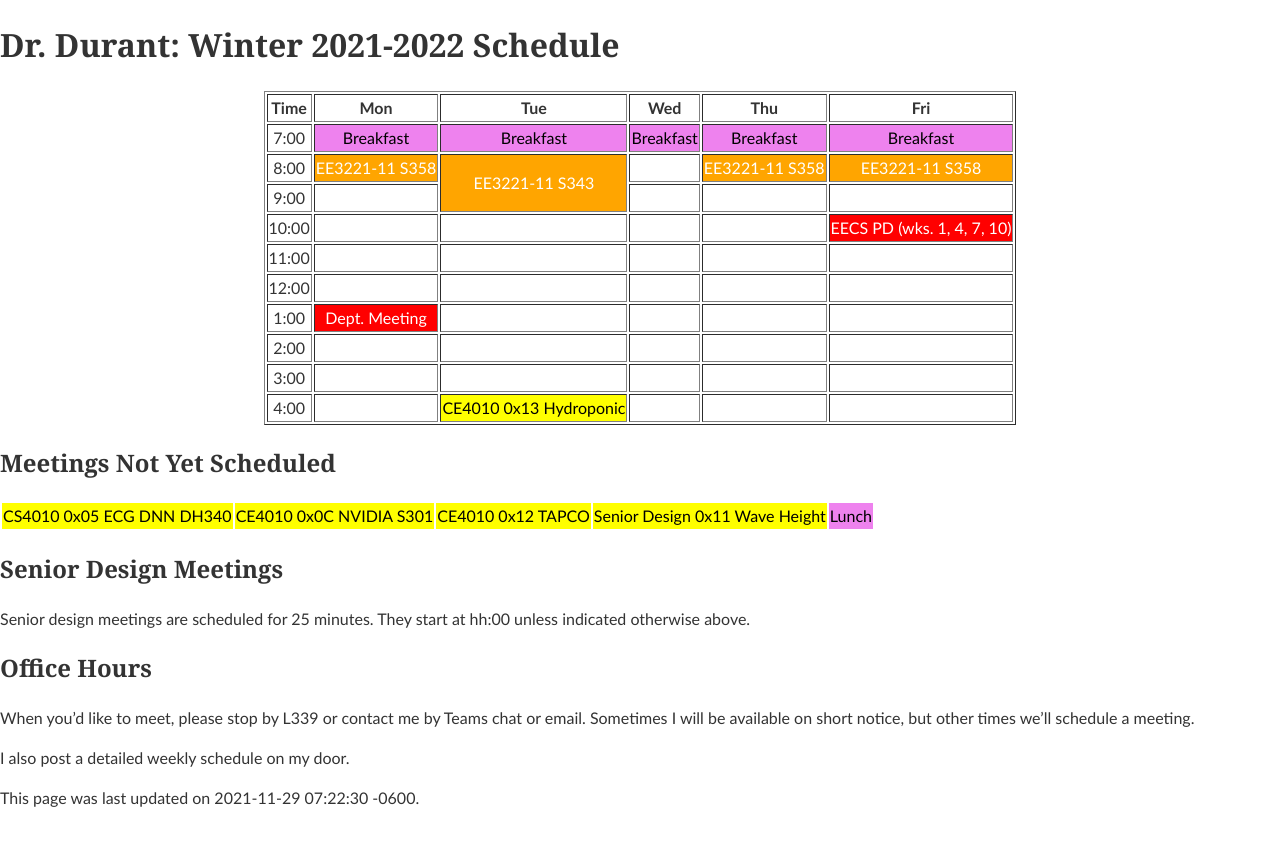
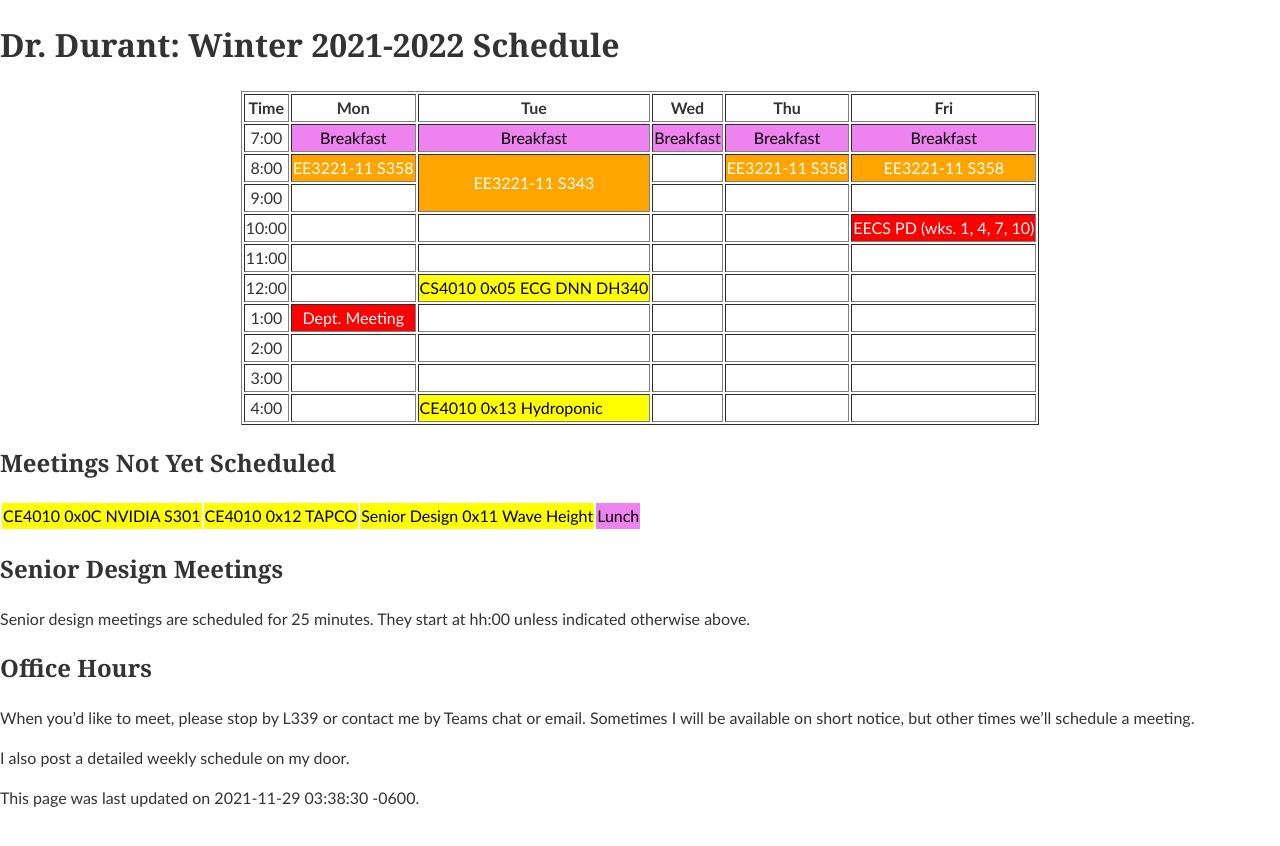
Before and after one commit to edurant/edurant.github.io, a Jekyll site: the page built from sched/w2122.md, in a window 1280 px wide. Shown: the top 846 px of the page. Built offline with Jekyll 4.4.1, drawn with Linux system fonts in a browser that asks for light colours.

Commit message:
scheduled senior design team

```diff
--- a/sched/w2122.md
+++ b/sched/w2122.md
@@ -1,6 +1,6 @@
 ---
 title: "Dr. Durant: Winter 2021-2022 Schedule"
-date: 2021-11-29 07:22:30 -0600
+date: 2021-11-29 03:38:30 -0600
 ---
 
 <style type="text/css">
@@ -19,7 +19,7 @@ td.lunch  { background-color: violet;  color: black; }
 <tr><td>9:00</td>       <td>&nbsp;</td>                                                                             <td>&nbsp;</td>                     <td>&nbsp;</td>                         <td>&nbsp;</td>                                 </tr>
 <tr><td>10:00</td>      <td>&nbsp;</td>                         <td>&nbsp;</td>                                     <td>&nbsp;</td>                     <td>&nbsp;</td>                         <td class="am">EECS PD (wks. 1, 4, 7, 10)</td>  </tr>
 <tr><td>11:00</td>      <td>&nbsp;</td>                         <td>&nbsp;</td>                                     <td>&nbsp;</td>                     <td>&nbsp;</td>                         <td>&nbsp;</td>                                 </tr>
-<tr><td>12:00</td>      <td>&nbsp;</td>                         <td>&nbsp;</td>                                     <td>&nbsp;</td>                     <td>&nbsp;</td>                         <td>&nbsp;</td>                                 </tr>
+<tr><td>12:00</td>      <td>&nbsp;</td>                         <td class="ce4010">CS4010 0x05 ECG DNN DH340</td>   <td>&nbsp;</td>                     <td>&nbsp;</td>                         <td>&nbsp;</td>                                 </tr>
 <tr><td>1:00</td>       <td class="am">Dept. Meeting</td>       <td>&nbsp;</td>                                     <td>&nbsp;</td>                     <td>&nbsp;</td>                         <td>&nbsp;</td>                                 </tr>
 <tr><td>2:00</td>       <td>&nbsp;</td>                         <td>&nbsp;</td>                                     <td>&nbsp;</td>                     <td>&nbsp;</td>                         <td>&nbsp;</td>                                 </tr>
 <tr><td>3:00</td>       <td>&nbsp;</td>                         <td>&nbsp;</td>                                     <td>&nbsp;</td>                     <td>&nbsp;</td>                         <td>&nbsp;</td>                                 </tr>
@@ -29,7 +29,6 @@ td.lunch  { background-color: violet;  color: black; }
 
 ## Meetings Not Yet Scheduled
 <table><tr>
-<td class="ce4010">CS4010 0x05 ECG DNN DH340</td>
 <td class="ce4010">CE4010 0x0C NVIDIA S301</td>
 <td class="ce4010">CE4010 0x12 TAPCO</td>
 <td class="ce4010">Senior Design 0x11 Wave Height</td>
```
